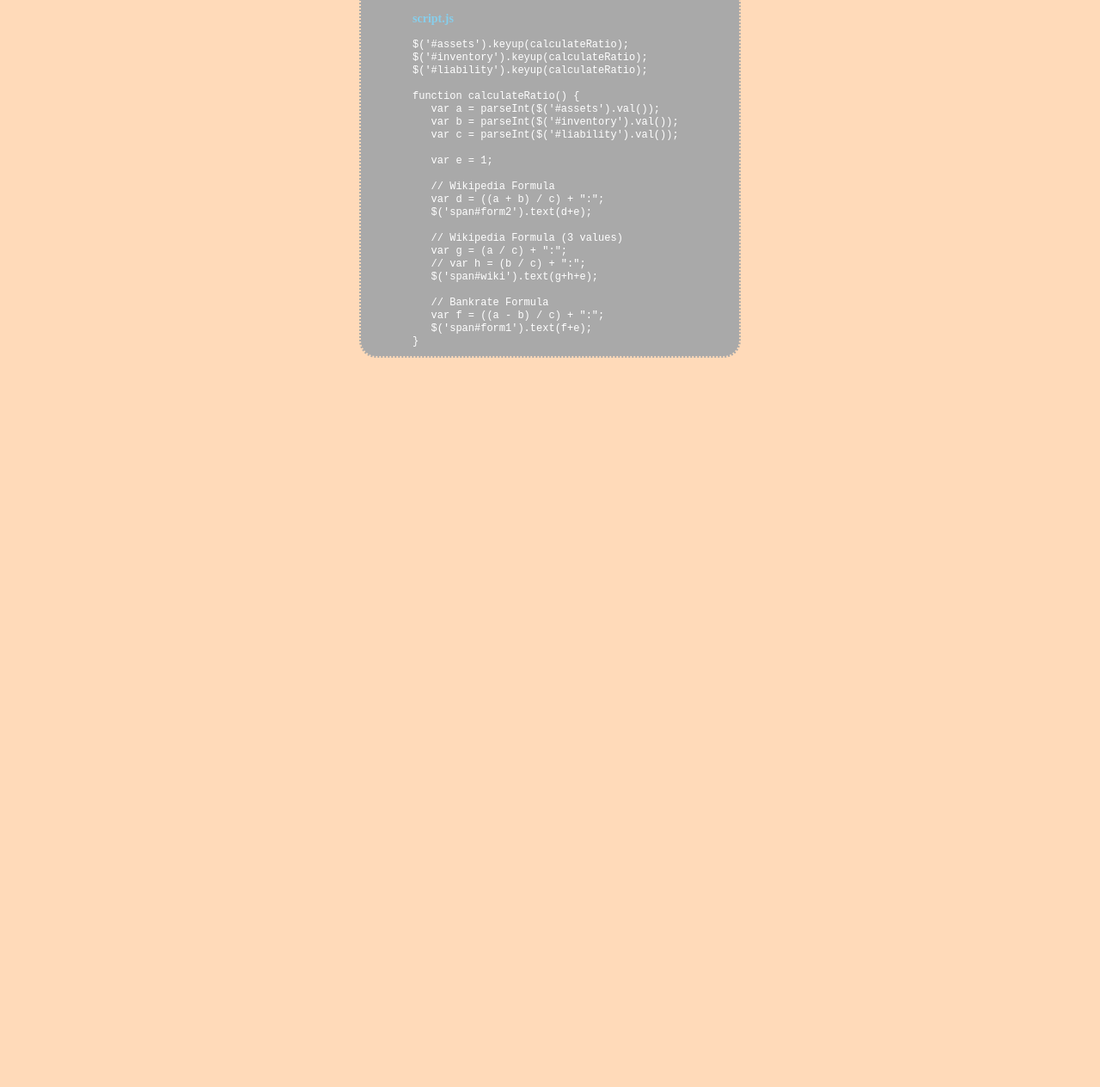
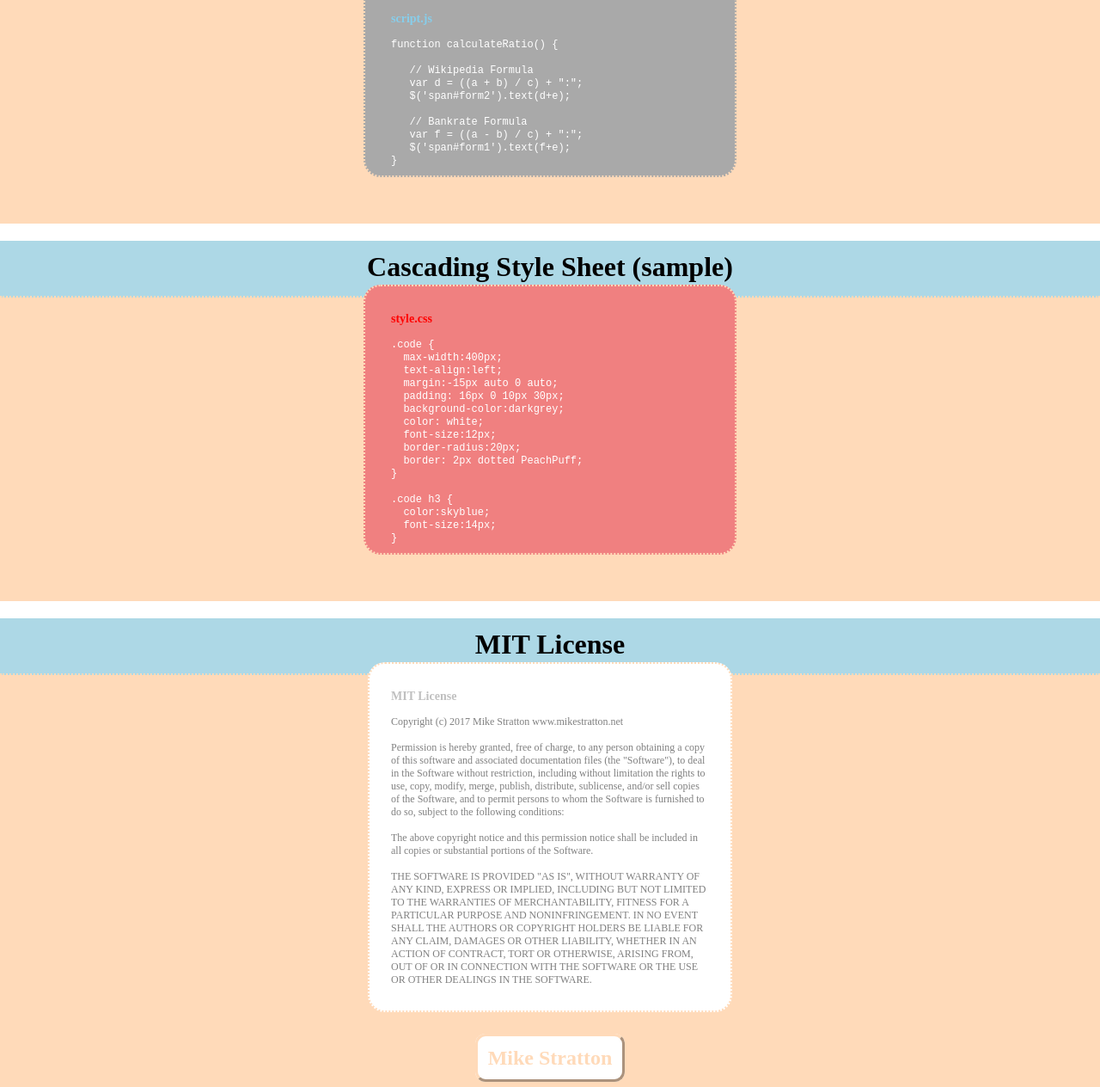
Before and after one commit to mikestratton/calculators, a plain HTML site: page Acid-Test-Ratio/index.html in a window 1280 px wide. Shown: the part 729-1993 px from the top of the page at 86% size. Before the commit the page ends 1157 px from the top, so only its background shows below. Drawn offline with nearby package versions, Linux system fonts and the light colour scheme.

Commit message:
external style sheet

```diff
--- a/Acid-Test-Ratio/index.html
+++ b/Acid-Test-Ratio/index.html
@@ -2,106 +2,13 @@
 <html>
 <head>
 <title>Quick (Acid Test) Ratio Calculator</title>
+<meta name="viewport" content="width=device-width, initial-scale=1.0">
 <script src="https://ajax.googleapis.com/ajax/libs/jquery/3.1.1/jquery.min.js"></script>
+<link rel="stylesheet" type="text/css" href="style.css">
 
-<style>
-body {
-	padding:20px auto;
-	text-align:center;
-	margin:12px 0;
-	background-color:PeachPuff;
-	font-family:Cambria Math;
-}
-div {
-
-}
-h1 {
-	background-color:lightblue;
-	padding:12px 10px 15px 10px;
-	margin:0;
-	border-bottom: 2px dotted PeachPuff;
-	border-top: 20px solid white;
-}
-
-h4 {
-
-	padding:5px 0;
-	margin:0 0 -8px 0;
-	font-size:18px;
-	color:navy;
-}
-
-form {
-	margin:0;
-	padding:10px 0;
-
-}
-
-input {
-	height: 20px;
-	margin:0 0 5px 0;
-	padding: 2px 10px;
-	font-size:16px;
-	border: 2px solid skyblue;
-	border-radius:15px;
-}
-
-p {
-	font-size:18px;
-}
-.ratio {
-	background-color: lightblue;
-	 max-width:400px;
-	overflow:auto;
-	border:thin dashed PeachPuff;
-	text-align:center;
-	margin:0px auto;
-	padding:0;
-	border-radius:10px;
-}
-
-.ratform {
-	width:450px;
-	text-align:center;
-	margin:-15px auto 0 auto;
-	padding: 10px 0;
-	background-color:lightyellow;
-
-	font-size:14px;
-	border-radius:20px;
-	border: 2px dotted PeachPuff;
-}
-
-.ratform h1 {
-	font-size:18px;
-	margin: 0 auto 10px auto;
-	}
-
-.ratform span {
-	color:red;
-	line-height:auto;
-	font-size:22px;
-
-	}
-.code {
-	max-width:380px;
-	text-align:left;
-	margin:-15px auto 0 auto;
-	padding: 16px 0 10px 60px;
-	background-color:darkgrey;
-	color: white;
-	font-size:12px;
-	border-radius:20px;
-	border: 2px dotted PeachPuff;
-	}
-
-.code h3 {
-	color:skyblue;
-	font-size:14px;
-	}
-</style>
 </head>
 <body>
+<a href="https://github.com/mikestratton/calculators"><img style="position: absolute; top: 0; left: 0; border: 0;" src="https://camo.githubusercontent.com/8b6b8ccc6da3aa5722903da7b58eb5ab1081adee/68747470733a2f2f73332e616d617a6f6e6177732e636f6d2f6769746875622f726962626f6e732f666f726b6d655f6c6566745f6f72616e67655f6666373630302e706e67" alt="Fork me on GitHub" data-canonical-src="https://s3.amazonaws.com/github/ribbons/forkme_left_orange_ff7600.png"></a>
 <h1>Quick (Acid Test) Ratio </h1>
 <div class="ratform">
 
@@ -120,37 +27,79 @@ p {
 
 </div>
 	<br /> <br /> <br />
-<h1>JavaScript Code</h1>
+<h1>JavaScript Code (sample)</h1>
 <div class="code">
 <h3>script.js</h3>
 <code>
-$('#assets').keyup(calculateRatio); <br>
-$('#inventory').keyup(calculateRatio); <br>
-$('#liability').keyup(calculateRatio); <br>
+
+function calculateRatio() { <br>
 <br>
-function calculateRatio() { <br>
-&nbsp;&nbsp;&nbsp;var a = parseInt($('#assets').val()); <br>
-&nbsp;&nbsp;&nbsp;var b = parseInt($('#inventory').val()); <br>
-&nbsp;&nbsp;&nbsp;var c = parseInt($('#liability').val()); <br>
-<br>
-&nbsp;&nbsp;&nbsp;var e = 1;
-   <br><br>
 &nbsp;&nbsp;&nbsp;// Wikipedia Formula<br>
 &nbsp;&nbsp;&nbsp;var d = ((a + b) / c) + ":"; <br>
 &nbsp;&nbsp;&nbsp;$('span#form2').text(d+e);<br>
-  <br>
-&nbsp;&nbsp;&nbsp;// Wikipedia Formula (3 values)<br>
-&nbsp;&nbsp;&nbsp;var g = (a / c) + ":"; <br>
-&nbsp;&nbsp;&nbsp;// var h = (b / c) + ":"; <br>
-&nbsp;&nbsp;&nbsp;$('span#wiki').text(g+h+e);<br>
-  <br>
+<br>
 &nbsp;&nbsp;&nbsp;// Bankrate Formula<br>
 &nbsp;&nbsp;&nbsp;var f = ((a - b) / c) + ":";<br>
 &nbsp;&nbsp;&nbsp;$('span#form1').text(f+e);<br>
 }
 </code>
-<script type="text/javascript" src="script.js"></script>
 </div>
 
+<br /> <br /> <br />
+<h1>Cascading Style Sheet (sample)</h1>
+<div class="dr_css">
+<h3>style.css</h3>
+<code>
+
+.code {<br />
+&nbsp;&nbsp;max-width:400px;<br />
+&nbsp;&nbsp;text-align:left;<br />
+&nbsp;&nbsp;margin:-15px auto 0 auto;<br />
+&nbsp;&nbsp;padding: 16px 0 10px 30px;<br />
+&nbsp;&nbsp;background-color:darkgrey;<br />
+&nbsp;&nbsp;color: white;<br />
+&nbsp;&nbsp;font-size:12px;<br />
+&nbsp;&nbsp;border-radius:20px;<br />
+&nbsp;&nbsp;border: 2px dotted PeachPuff;<br />
+}<br />
+<br />
+.code h3 {<br />
+&nbsp;&nbsp;color:skyblue;<br />
+&nbsp;&nbsp;font-size:14px;<br />
+}<br />
+
+</code>
+</div>
+
+<br /> <br /> <br />
+<h1>MIT License</h1>
+<div class="mit">
+<h3>MIT License</h3>
+
+<p>Copyright (c) 2017 Mike Stratton www.mikestratton.net
+<br /> <br />
+Permission is hereby granted, free of charge, to any person obtaining a copy
+of this software and associated documentation files (the "Software"), to deal
+in the Software without restriction, including without limitation the rights
+to use, copy, modify, merge, publish, distribute, sublicense, and/or sell
+copies of the Software, and to permit persons to whom the Software is
+furnished to do so, subject to the following conditions:
+<br /> <br />
+The above copyright notice and this permission notice shall be included in all
+copies or substantial portions of the Software.
+<br /> <br />
+THE SOFTWARE IS PROVIDED "AS IS", WITHOUT WARRANTY OF ANY KIND, EXPRESS OR
+IMPLIED, INCLUDING BUT NOT LIMITED TO THE WARRANTIES OF MERCHANTABILITY,
+FITNESS FOR A PARTICULAR PURPOSE AND NONINFRINGEMENT. IN NO EVENT SHALL THE
+AUTHORS OR COPYRIGHT HOLDERS BE LIABLE FOR ANY CLAIM, DAMAGES OR OTHER
+LIABILITY, WHETHER IN AN ACTION OF CONTRACT, TORT OR OTHERWISE, ARISING FROM,
+OUT OF OR IN CONNECTION WITH THE SOFTWARE OR THE USE OR OTHER DEALINGS IN THE
+SOFTWARE.
+</p>
+</div>
+<div class="link">
+<h2><a href="http://www.mikestratton.net">Mike Stratton</a></h2>
+</div>
+<script type="text/javascript" src="script.js"></script>
 </body>
 </html>
--- /dev/null
+++ b/Acid-Test-Ratio/style.css
@@ -0,0 +1,158 @@
+body {
+	padding:20px auto 0 auto;
+	text-align:center;
+	margin:12px 20px;
+	background-color:PeachPuff;
+	font-family:Cambria Math;
+}
+
+h1 {
+	background-color:lightblue;
+	padding:12px 10px 15px 10px;
+	margin:0 -20px;
+	border-bottom: 2px dotted PeachPuff;
+	border-top: 20px solid white;
+}
+
+h4 {
+
+	padding:5px 0;
+	margin:0 0 -8px 0;
+	font-size:18px;
+	color:navy;
+}
+
+form {
+	margin:0;
+	padding:10px 0;
+
+}
+
+input {
+	height: 20px;
+
+	margin:0 0 5px 0;
+	padding: 2px 10px;
+	font-size:16px;
+	border: 2px solid skyblue;
+	border-radius:15px;
+}
+
+p {
+	font-size:18px;
+}
+.ratio {
+	background-color: lightblue;
+	 max-width:auto;
+	overflow:auto;
+	border:thin dashed PeachPuff;
+	text-align:center;
+	margin:0px auto;
+	padding:0;
+	border-radius:10px;
+}
+
+.ratform {
+	max-width:400px;
+	text-align:center;
+	margin:-15px auto 0 auto;
+	padding: 10px 0;
+	background-color:lightyellow;
+
+	font-size:14px;
+	border-radius:20px;
+	border: 2px dotted PeachPuff;
+}
+
+.ratform h1 {
+width:300px;
+	font-size:18px;
+	margin: 0 auto 10px auto;
+	}
+
+.ratform span {
+	color:red;
+	line-height:auto;
+	font-size:22px;
+
+	}
+.code {
+	max-width:400px;
+	text-align:left;
+	margin:-15px auto 0 auto;
+	padding: 16px 0 10px 30px;
+	background-color:darkgrey;
+	color: white;
+	font-size:12px;
+	border-radius:20px;
+	border: 2px dotted PeachPuff;
+	}
+
+.code h3 {
+	color:skyblue;
+	font-size:14px;
+	}
+
+.dr_css {
+	max-width:400px;
+	text-align:left;
+	margin:-15px auto 0 auto;
+	padding: 16px 0 10px 30px;
+	background-color:LightCoral;
+	color: white;
+	font-size:12px;
+	border-radius:20px;
+	border: 2px dotted PeachPuff;
+}
+
+.dr_css h3 {
+	color:red;
+	font-size:14px;
+}
+
+.mit {
+	max-width:400px;
+	text-align:left;
+	margin:-15px auto 0 auto;
+	padding: 16px 10px;
+	background-color:white;
+	color: grey;
+	font-size:12px;
+	border-radius:20px;
+	border: 2px dotted PeachPuff;
+}
+.mit h3 {
+	color:silver;
+	font-size:14px;
+	padding: 0 15px;
+}
+
+.mit p {
+	padding: 0 15px;
+	font-size:12px;
+}
+
+.link {
+	margin:20px -20px -20px -20px;
+	padding:10px 0;
+
+
+}
+.link h2 {
+	margin:0;
+	padding:10px;
+}
+.link a{
+	color:PeachPuff;
+	background-color: white;
+	text-decoration:none;
+	padding:12px;
+	border: 3px PeachPuff outset;
+	border-radius:12px;
+}
+
+.link a:hover {
+	color:LightCoral;
+	background-color: lightyellow;
+	border: 3px PeachPuff inset;
+}
```
